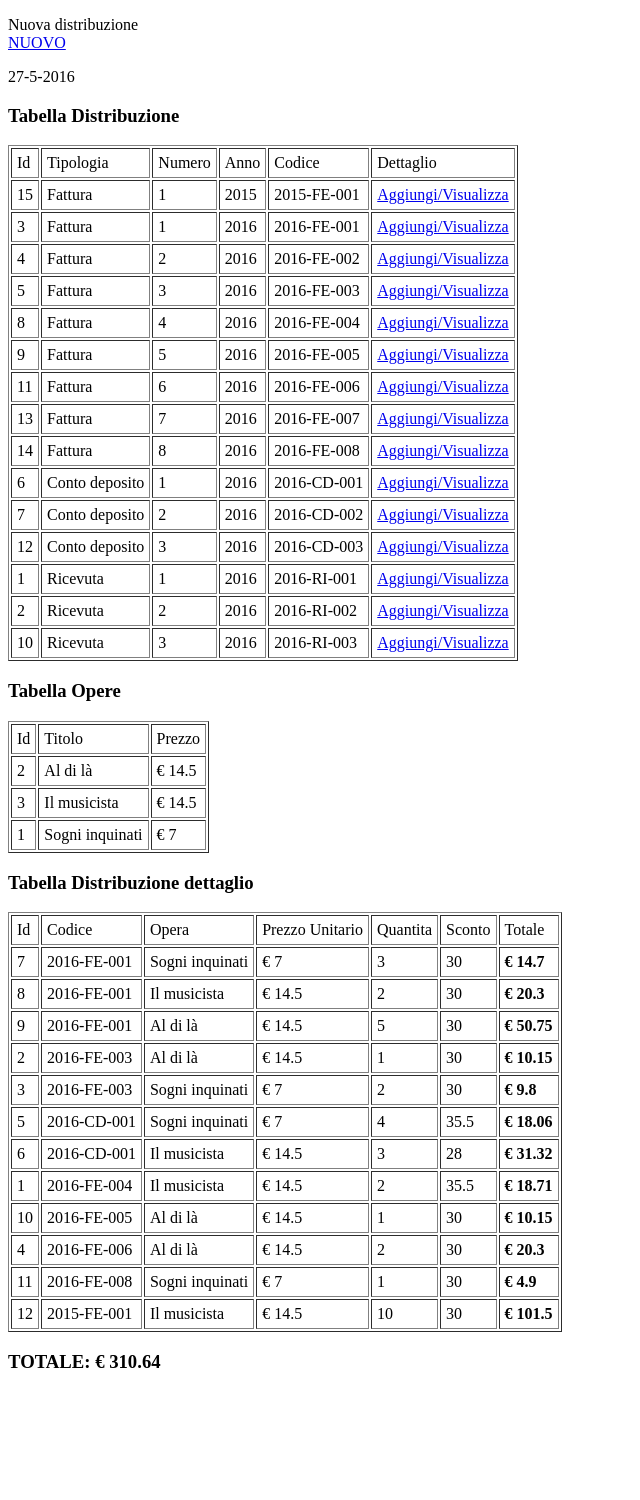
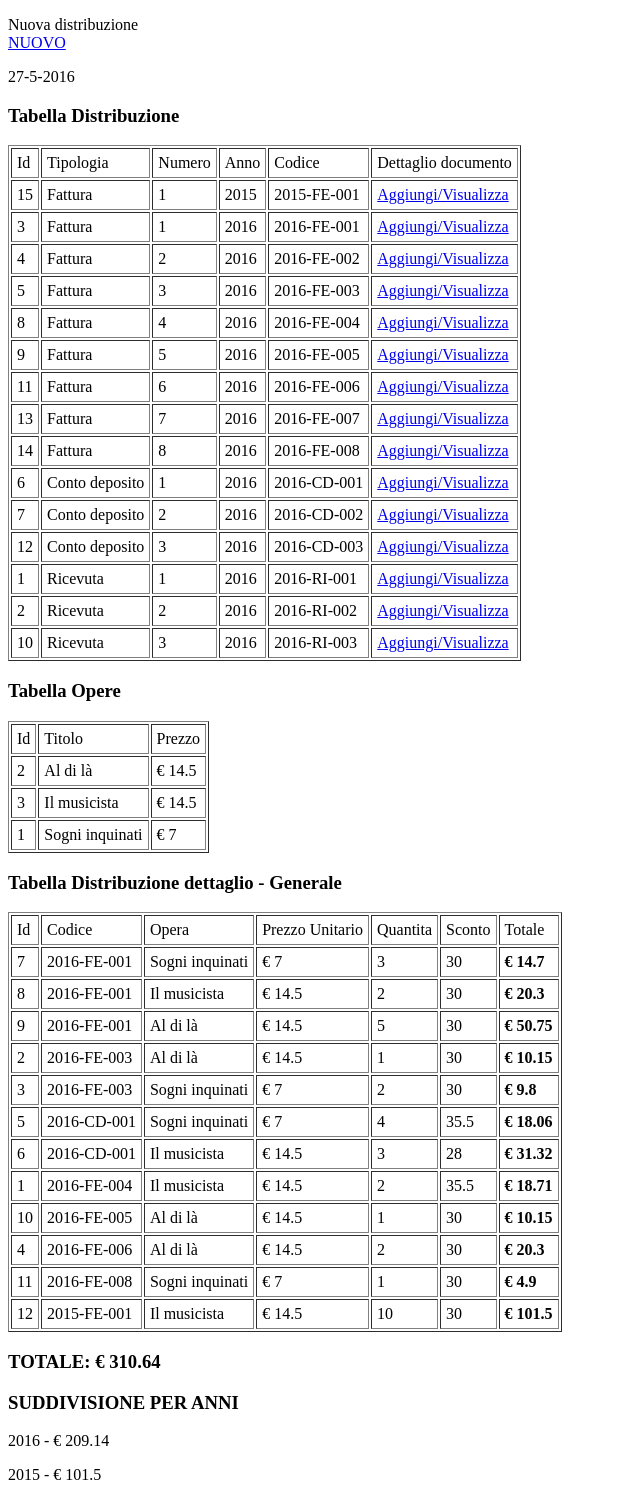
Before and after one commit to archistico/Gestione-Documenti, a PHP site: page /index.php in a window 1280 px wide. Shown: the whole page, without its empty margins (0-640 px from the left). Before the commit the page ends 1368 px from the top, so only its background shows below. Run offline with PHP 8.4, Linux system fonts and the light colour scheme; data comes from the database, SQL or seed files in the repository; both versions use the stored data as it was after the commit.

Commit message:
Suddivisione totale per anni

```diff
--- a/Utilita.php
+++ b/Utilita.php
@@ -14,7 +14,7 @@ function GetTabellaDistribuzione() {
         //now output the data to a simple html table...
         print "<h3>Tabella Distribuzione</h3>";
         print "<table border=1 cellpadding=5>";
-        print "<tr><td>Id</td><td>Tipologia</td><td>Numero</td><td>Anno</td><td>Codice</td><td>Dettaglio</td></tr>";
+        print "<tr><td>Id</td><td>Tipologia</td><td>Numero</td><td>Anno</td><td>Codice</td><td>Dettaglio documento</td></tr>";
         $result = $db->query('SELECT * FROM Distribuzione ORDER BY Anno ASC, Tipologia ASC, Numero ASC');
 
         foreach ($result as $row) {
@@ -123,7 +123,7 @@ function GetTabellaDistribuzioneDettaglioTotale() {
         $db = new PDO('sqlite:helpbook.sqlite');
 
         //now output the data to a simple html table...
-        print "<h3>Tabella Distribuzione dettaglio</h3>";
+        print "<h3>Tabella Distribuzione dettaglio - Generale</h3>";
         print "<table border=1 cellpadding=5>";
         print "<tr><td>Id</td><td>Codice</td><td>Opera</td><td>Prezzo Unitario</td><td>Quantita</td><td>Sconto</td><td>Totale</td></tr>";
         $result = $db->query('SELECT DistribuzioneDettaglio.id As IDdettaglio, DistribuzioneDettaglio.*, Distribuzione.*, Opera.* FROM DistribuzioneDettaglio, Distribuzione, Opera WHERE DistribuzioneDettaglio.fkDistribuzione = Distribuzione.Id AND DistribuzioneDettaglio.fkOpera = Opera.Id ORDER BY fkDistribuzione ASC');
@@ -131,6 +131,7 @@ function GetTabellaDistribuzioneDettaglioTotale() {
         //DistribuzioneDettaglio (fkDistribuzione, fkOpera, quantita, sconto)
 
         $totaleDistribuzione = 0;
+        $suddivisione = array();
 
         foreach ($result as $row) {
             print "<tr><td>" . $row['IDdettaglio'] . "</td>";
@@ -146,6 +147,10 @@ function GetTabellaDistribuzioneDettaglioTotale() {
             $totale = $prezzo * $quantita * $sconto;
             $totale = round($totale*100)/100;
             $totaleDistribuzione += $totale;
+            if(isset($suddivisione[(string)$row['Anno']]))
+                $suddivisione[(string)$row['Anno']]+=$totale;
+            else
+                $suddivisione[(string)$row['Anno']]=$totale;
             print "<td><strong>&euro; " . $totale . "</strong></td>";
             print "</tr>";
         }
@@ -153,6 +158,11 @@ function GetTabellaDistribuzioneDettaglioTotale() {
         print "</table>";
         print "<h3>TOTALE: &euro; ".$totaleDistribuzione."</h3>";
 
+        print "<h3>SUDDIVISIONE PER ANNI</h3>";
+        foreach($suddivisione as $key => $value)
+        {
+            print "<p>".$key." - &euro; ". $value."</p>";
+        }
         // close the database connection
 
         $db = NULL;
```
Also changed, not shown: helpbook.sqlite.
